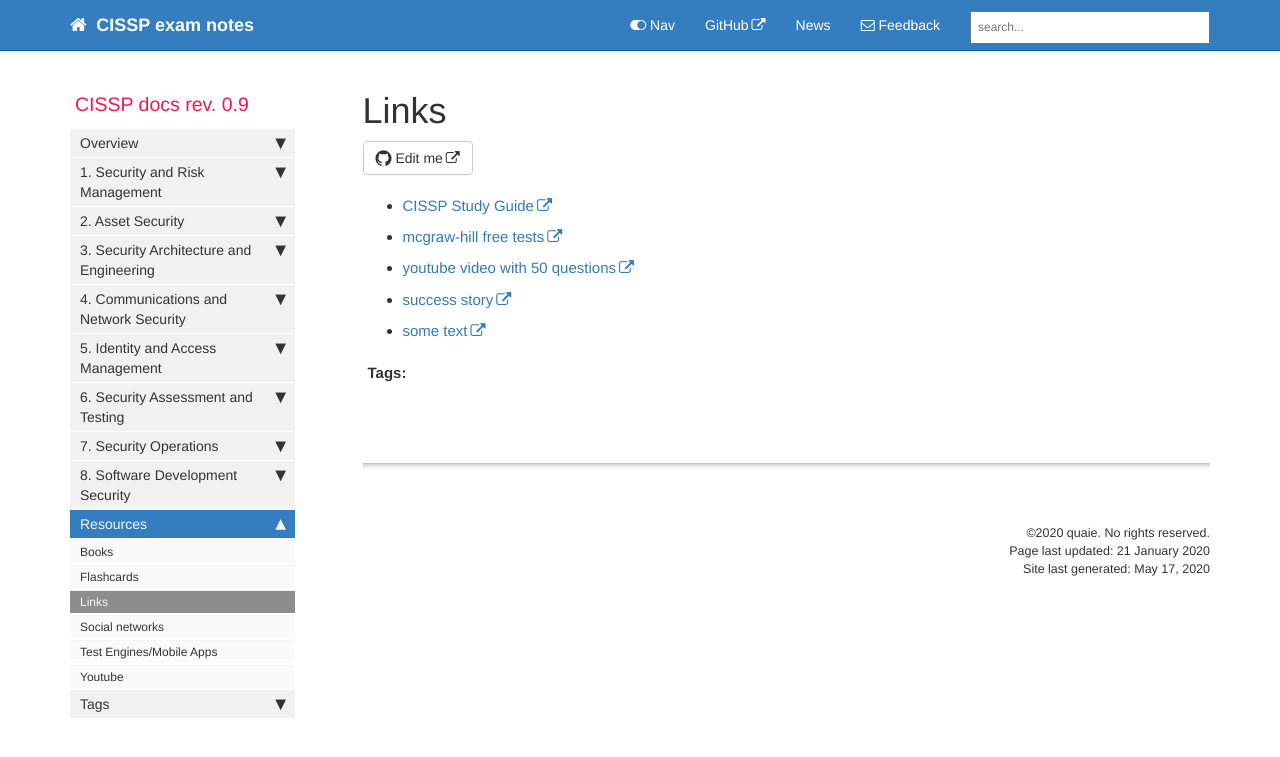
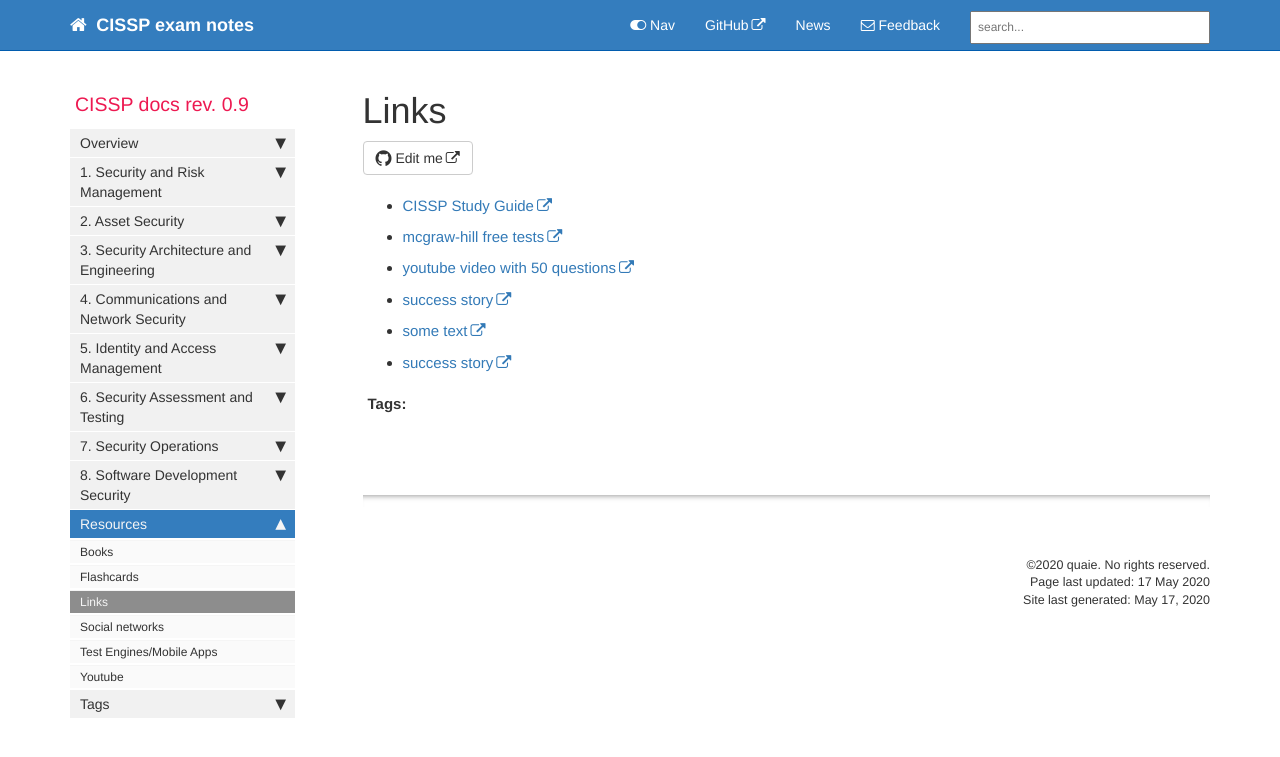
Before and after one commit to quaie/cissp, a Jekyll site: the page built from pages/mydoc/links.md, in a window 1280 px wide. Shown: the top 757 px of the page. Built offline with Jekyll 4.4.1, drawn with Linux system fonts in a browser that asks for light colours; comment, search, counter and statistics services are not loaded.

Commit message:
Update links.md

```diff
--- a/pages/mydoc/links.md
+++ b/pages/mydoc/links.md
@@ -1,7 +1,7 @@
 ---
 title: Links
 #keywords: documentation theme, jekyll, technical writers, help authoring tools, hat replacements
-last_updated: 21 January 2020
+last_updated: 17 May 2020
 tags: [resources]
 #summary: "tips & tricks for the exam - taken from all over the web"
 sidebar: mydoc_sidebar
@@ -20,6 +20,7 @@ p&utm_name=iossmf){:target="_blank"}
 
 - [success story](https://satiex.net/2019/10/25/certified-information-systems-security-professional/){:target="_blank"}
 - [some text](https://luc.desfosses.fr/CISSP/){:target="_blank"}
+- [success story](https://www.securityartwork.es/2019/04/05/cissp-certificate-ii-personal-experience/){:target="_blank"}
 
 
 {% include links.html %}
```
